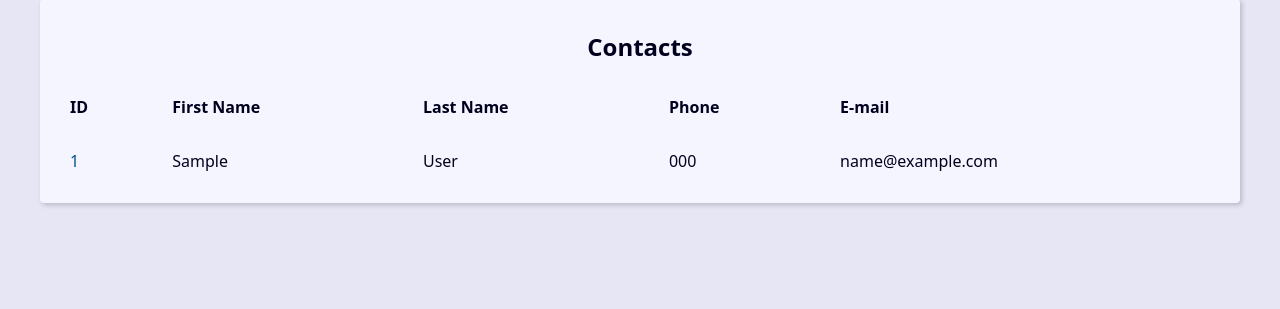
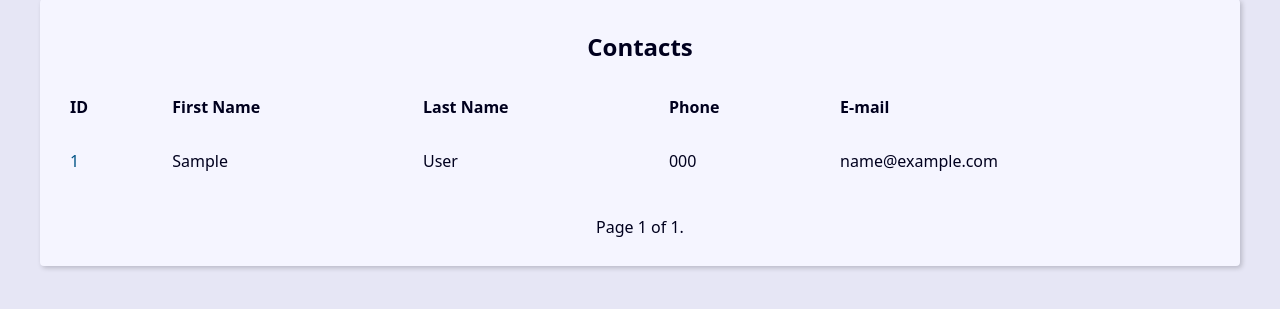
Before and after one commit to PHVital/projeto-agenda-django, a Django app: page / in a window 1280 px wide. Shown: the part 270-579 px from the top of the page. Run offline with Django 5.2, Linux system fonts and the light colour scheme; tables that the repository leaves empty hold one stand-in row (values such as "Sample post").

Commit message:
Adicionando pagination

```diff
--- a/base_templates/global/base.html
+++ b/base_templates/global/base.html
@@ -8,6 +8,8 @@
 
     <main class='content'>
         {% block content %}{% endblock content %}
+        {% include "global/partials/_pagination.html" %}
     </main>
+
 </body>
 </html>
--- /dev/null
+++ b/base_templates/global/partials/_pagination.html
@@ -0,0 +1,19 @@
+{% if page_obj %}
+  <div class="pagination">
+    <span class="step-links">
+        {% if page_obj.has_previous %}
+            <a href="?page=1&q={{ request.GET.q.strip }}">&laquo; first</a>
+            <a href="?page={{ page_obj.previous_page_number }}&q={{ request.GET.q.strip }}">previous</a>
+        {% endif %}
+
+        <span class="current">
+            Page {{ page_obj.number }} of {{ page_obj.paginator.num_pages }}.
+        </span>
+
+        {% if page_obj.has_next %}
+            <a href="?page={{ page_obj.next_page_number }}&q={{ request.GET.q.strip }}">next</a>
+            <a href="?page={{ page_obj.paginator.num_pages }}&q={{ request.GET.q.strip }}">last &raquo;</a>
+        {% endif %}
+    </span>
+  </div>
+{% endif %}
--- a/contact/templates/contact/index.html
+++ b/contact/templates/contact/index.html
@@ -1,7 +1,7 @@
 {% extends "global/base.html" %}
 
 {% block content %}
-    {% if contacts %}
+    {% if page_obj %}
     <div class="responsive-table">
         <table class='contacts-table'>
             <caption class='table-caption'>
@@ -19,7 +19,7 @@
             </thead>
 
             <tbody>
-                {% for contact in contacts %}
+                {% for contact in page_obj %}
                     <tr class="table-row">
                         <td class="table-cel">
                             <a class='table-link' href="{% url "contact:contact" contact.id %}">
--- a/contact/views/contact_views.py
+++ b/contact/views/contact_views.py
@@ -2,12 +2,17 @@ from django.shortcuts import render, get_object_or_404, redirect
 from contact.models import Contact
 from django.http import Http404
 from django.db.models import Q
+from django.core.paginator import Paginator
 
 def index(request):
-    contacts = Contact.objects.filter(show=True).order_by('-id')[:10]
+    contacts = Contact.objects.filter(show=True).order_by('-id')
+
+    paginator = Paginator(contacts, 10)
+    page_number = request.GET.get('page')
+    page_obj = paginator.get_page(page_number)
 
     context = {
-        'contacts': contacts,
+        'page_obj': page_obj,
         'site_title': 'Contatos - ',
     }
 
@@ -32,8 +37,12 @@ def search(request):
         )\
         .order_by('-id')
 
+    paginator = Paginator(contacts, 10)
+    page_number = request.GET.get('page')
+    page_obj = paginator.get_page(page_number)
+
     context = {
-        'contacts': contacts,
+        'page_obj': page_obj,
         'site_title': 'Search - ',
         'search_value': search_value,
     }
```
